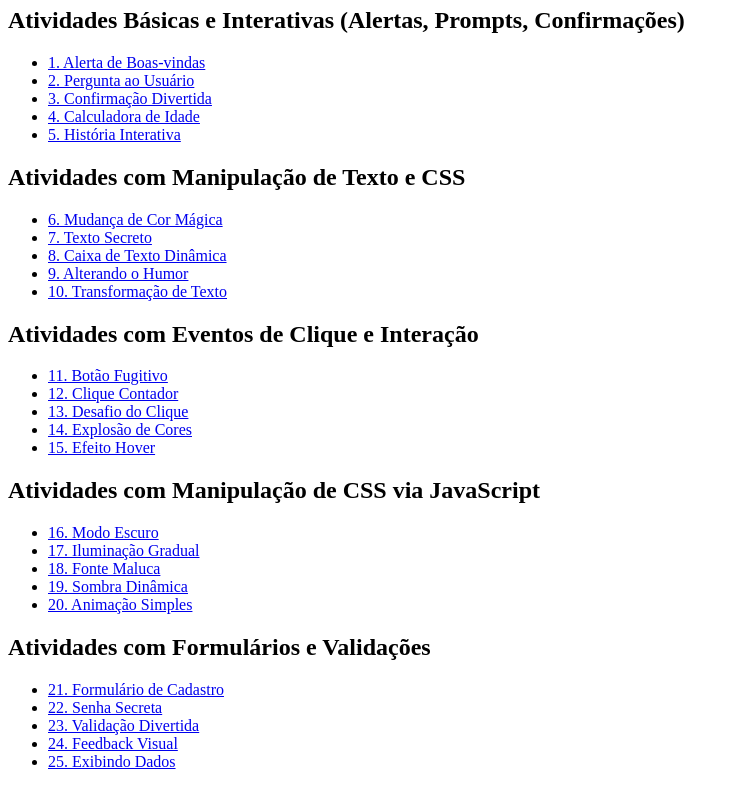
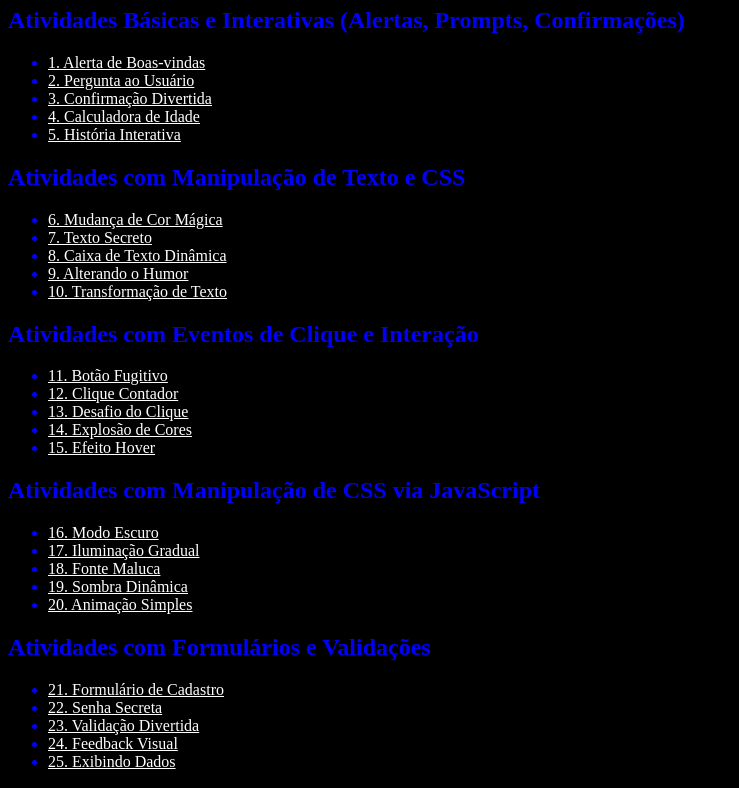
Before and after one commit to joanes87/atividadejs, a plain HTML site: page index.html in a window 1280 px wide. Shown: the part 73-861 px from the top of the page, without its empty margins (0-739 px from the left). Drawn offline with Linux system fonts and the light colour scheme.

Commit message:
Add files via upload

```diff
--- a/index.html
+++ b/index.html
@@ -5,6 +5,15 @@
     <meta name="viewport" content="width=device-width, initial-scale=1.0">
     <title>Atividades JavaScript</title>
 </head>
+<style>
+    body{
+        color: blue;
+        background-color: black;
+    }
+    body a{
+        color: rgb(255, 255, 255);
+    }
+</style>
 <body>
     <h1>Atividades de JavaScript</h1>
     <h2>Atividades Básicas e Interativas (Alertas, Prompts, Confirmações)</h2>
```
